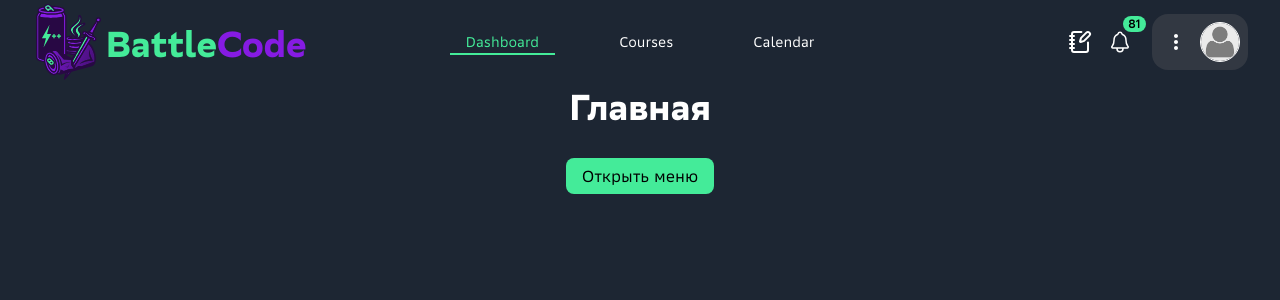
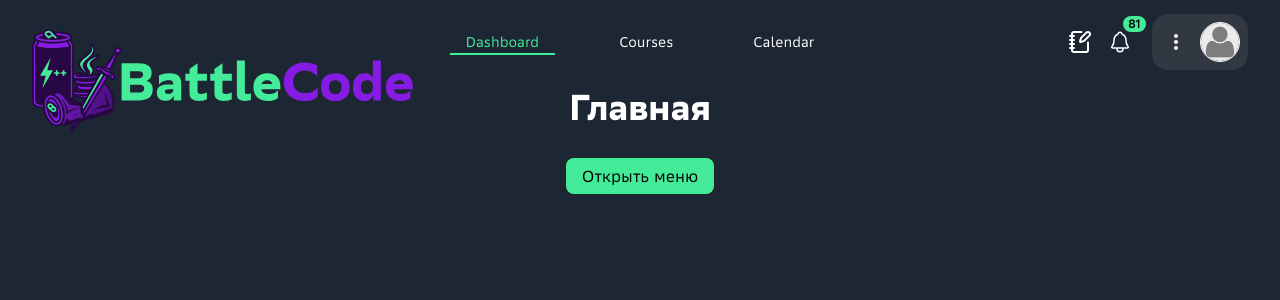
Before and after one commit to Mauzek/BattleCode, a React (Vite) app: page / in a window 1280 px wide. Shown: the top 300 px of the page. Built offline with nearby package versions, Linux system fonts and the light colour scheme.

Commit message:
styles(header): изменить логотип и добавить анимацию логотипу при скролле

```diff
--- a/src/components/layout/header/header.module.scss
+++ b/src/components/layout/header/header.module.scss
@@ -24,17 +24,24 @@
 
 &__logo {
   position: relative;
-        justify-self: start;
   display: flex;
   align-items: center;
-        text-decoration: none !important;
+  justify-content: flex-start;
+  height: 84px;
+  overflow: visible;
 }
 
 &__logoImage {
-        height: 84px;
-        padding: $spacing-xs;
+  position: absolute;
+  left: 0;
+  top: 35%;
+  transform-origin: left center;
+  height: 104px;
+  will-change: transform;
 
   @media screen and (max-width: $breakpoint-lmd) {
+    position: static;
+    transform: none;
     height: 60px;
   }
 }
--- a/src/components/layout/header/header.tsx
+++ b/src/components/layout/header/header.tsx
@@ -7,34 +7,43 @@ import { NotifButton } from "./notifButton";
 import { ProfileButton } from "./profileButton";
 
 const MOBILE_BREAKPOINT = 850;
-const HEADER_HEIGHT = 50;
+const HEADER_HEIGHT = 30;
 
 export const Header = () => {
   const { pathname } = useLocation();
   const headerRef = useRef<HTMLElement>(null);
+  const logoRef = useRef<HTMLImageElement>(null);
   const isHiddenRef = useRef(false);
   const lastScrollY = useRef(0);
 
   useEffect(() => {
     const header = headerRef.current;
-    if (!header) return;
+    const logo = logoRef.current;
+    if (!header || !logo) return;
 
     gsap.set(header, { y: 0, opacity: 1 });
+    gsap.set(logo, { scale: 1, y: 0, transformOrigin: "top left" });
 
     const handleScroll = () => {
       const currentScroll = window.scrollY;
       const isMobile = window.innerWidth <= MOBILE_BREAKPOINT;
 
       if (!isMobile) {
-        if (isHiddenRef.current) {
-          gsap.to(header, {
-            y: 0,
-            opacity: 1,
-            duration: 0.2,
-            ease: "power2.out",
-          });
-          isHiddenRef.current = false;
-        }
+        const clamp = (val: number, min: number, max: number) =>
+          Math.min(Math.max(val, min), max);
+
+        const progress = clamp(currentScroll / 120, 0, 1);
+
+        const scale = 1 - progress * 0.35;
+        const yOffset = -progress * 25;
+
+        gsap.to(logo, {
+          scale,
+          y: yOffset,
+          duration: 0.3,
+          ease: "power2.out",
+        });
+
         lastScrollY.current = currentScroll;
         return;
       }
@@ -75,51 +84,37 @@ export const Header = () => {
     };
 
     window.addEventListener("scroll", requestTick, { passive: true });
-
-    return () => {
-      window.removeEventListener("scroll", requestTick);
-    };
+    return () => window.removeEventListener("scroll", requestTick);
   }, []);
 
   return (
     <header ref={headerRef} className={styles.header}>
       <Link to="/" className={styles.header__logo}>
         <img
+          ref={logoRef}
           src="/logo.svg"
           alt="BattleCode logo"
           className={styles.header__logoImage}
         />
-        <h1 className={styles.header__title}>
-          Battle<span className={styles.header__titleAccent}>Code</span>
-        </h1>
       </Link>
 
-      <div
-        className={styles.header__navContainer}
-        aria-label="Основная навигация"
-      >
+      <div className={styles.header__navContainer} aria-label="Основная навигация">
         <nav className={styles.header__nav}>
           <Link
             to="/"
-            className={`${styles.header__link} ${
-              pathname === "/" ? styles["header__link--active"] : ""
-            }`}
+            className={`${styles.header__link} ${pathname === "/" ? styles["header__link--active"] : ""}`}
           >
             Dashboard
           </Link>
           <Link
             to="/courses"
-            className={`${styles.header__link} ${
-              pathname.startsWith("/courses") ? styles["header__link--active"] : ""
-            }`}
+            className={`${styles.header__link} ${pathname.startsWith("/courses") ? styles["header__link--active"] : ""}`}
           >
             Courses
           </Link>
           <Link
             to="/calendar"
-            className={`${styles.header__link} ${
-              pathname.startsWith("/calendar") ? styles["header__link--active"] : ""
-            }`}
+            className={`${styles.header__link} ${pathname.startsWith("/calendar") ? styles["header__link--active"] : ""}`}
           >
             Calendar
           </Link>
--- a/src/components/layout/header/profileButton.tsx
+++ b/src/components/layout/header/profileButton.tsx
@@ -100,7 +100,7 @@ export const ProfileButton = () => {
         </Link>
 
         <Link
-          to="/user/boby/password"
+          to="/user/edit"
           className={styles.profileDropdown__link}
           onClick={() => setOpen(false)}
         >
```
Also changed, not shown: public/logo.svg. Lines whose indentation alone changed are shown as unchanged.
